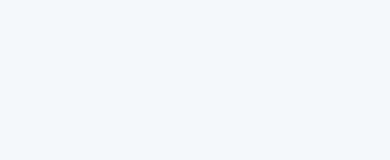
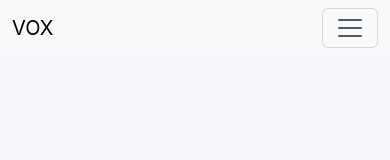
Before and after one commit to Gabriel-AT1/Trabalho-de-LPRC-VOX, a plain HTML site: page HTML/login.html in a window 390 px wide. Shown: the top 160 px of the page. Drawn offline with nearby package versions, Linux system fonts and the light colour scheme.

Commit message:
Colocando navbar

```diff
--- a/HTML/login.html
+++ b/HTML/login.html
@@ -30,6 +30,22 @@
 </head>
 
 <body>
+
+     <header>
+
+    <nav class="navbar navbar-expand-lg bg-body-tertiary">
+      <div class="container-fluid">
+
+        <a class="navbar-brand" href="../index.html">VOX</a>
+        <button class="navbar-toggler" type="button" data-bs-toggle="collapse" data-bs-target="#navbarSupportedContent"
+          aria-controls="navbarSupportedContent" aria-expanded="false" aria-label="Toggle navigation">
+          <span class="navbar-toggler-icon"></span>
+        </button>
+
+      </div>
+    </nav>
+
+  </header>
 
     <main class="login">
 
@@ -83,4 +99,5 @@
 
 </body>
 
+
 </html>
```
